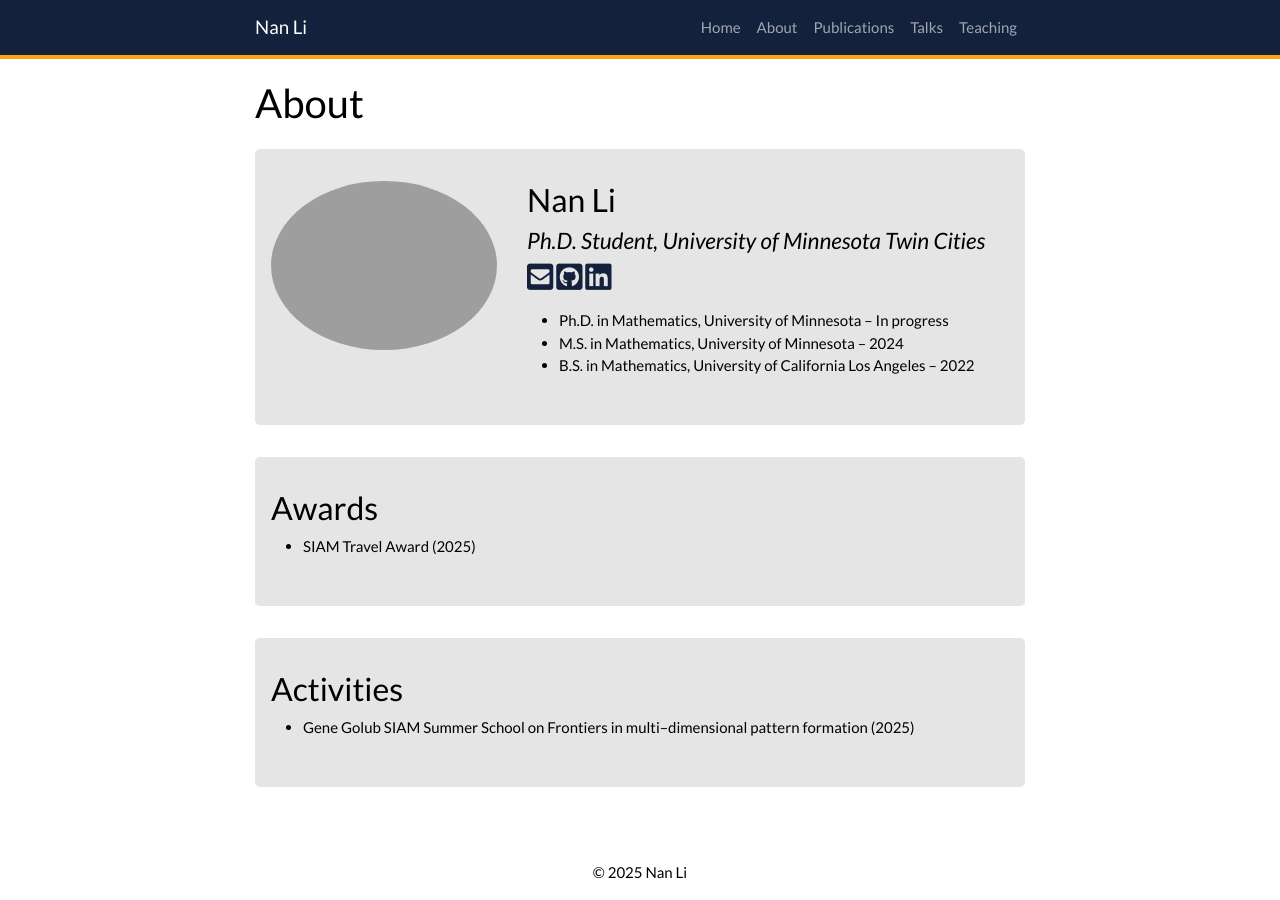
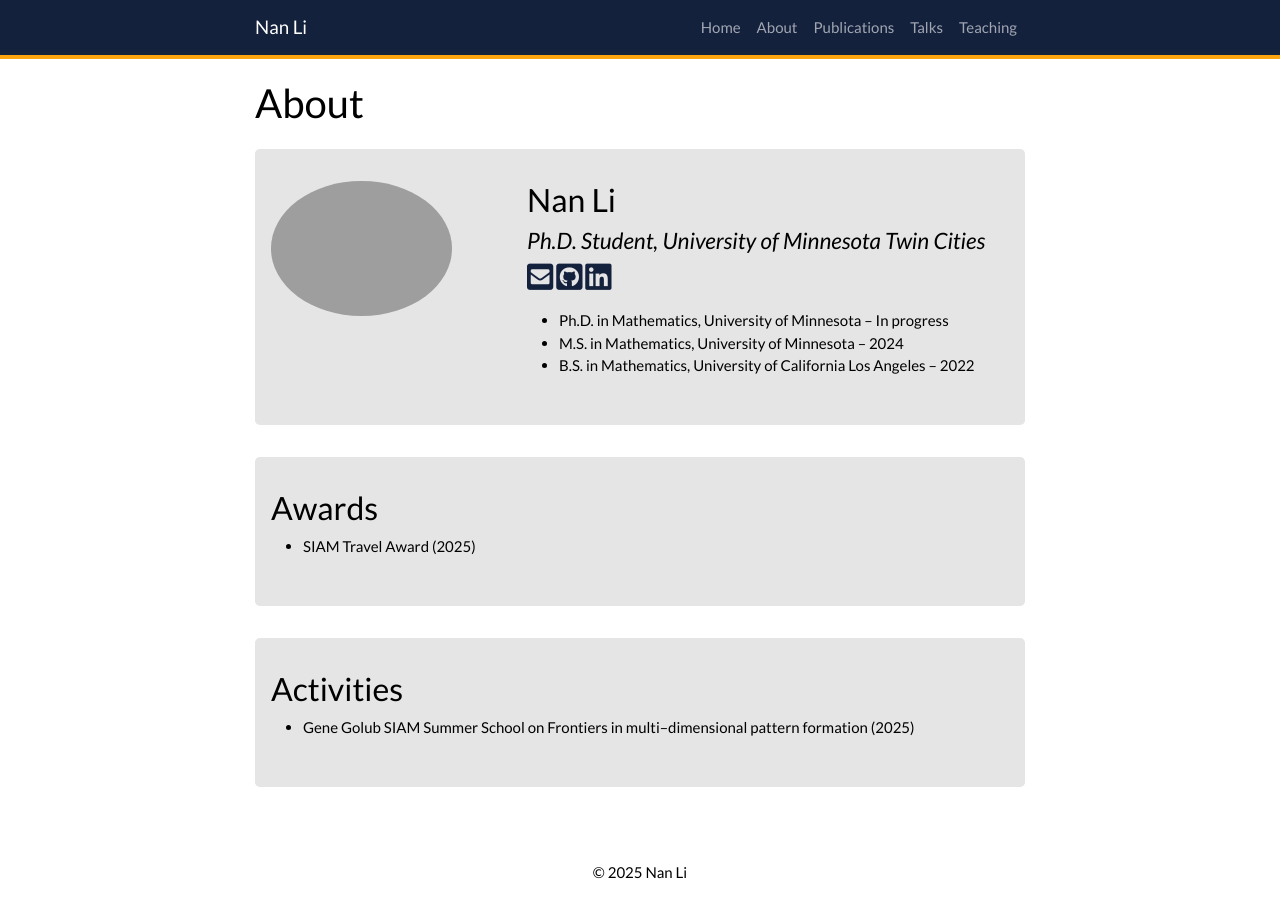
Before and after one commit to eigennan/eigennan.github.io, a Jekyll site: the page built from _pages/about.md, in a window 1280 px wide. Built offline with Jekyll 4.4.1, drawn with Linux system fonts in a browser that asks for light colours; a style sheet for code colours, icons or effects is not loaded.

Commit message:
Update about.md

```diff
--- a/_pages/about.md
+++ b/_pages/about.md
@@ -12,7 +12,7 @@
 <div class="jumbotron">
 <div class="row">
 <div class="col-sm-4">
-  <img src="{{ site.url }}{{ site.baseurl }}/images/{{ member.photo }}" width="100%" style="max-width:250px; border-radius: 50%;"/>
+  <img src="{{ site.url }}{{ site.baseurl }}/images/{{ member.photo }}" width="80%" style="max-width:250px; border-radius: 50%;"/>
 </div>
 <div class="col-sm-8 col-xs-12">
   <h3>{{ member.name }}</h3>
```
